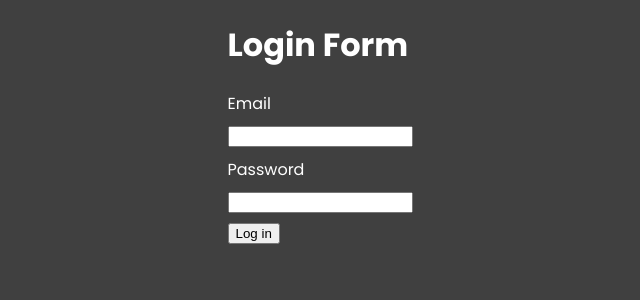
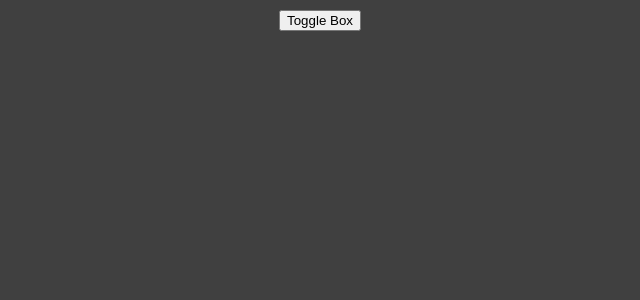
Before and after one commit to Janarththan4/Vue3_Basics, a Vue app in the folder vue-basics/: page / in a window 1280 px wide. Shown: the top 300 px of the page, without its empty margins (320-960 px from the left). Built offline with nearby package versions, Linux system fonts and the light colour scheme; the HTML template or start-up script is replaced by a standard one.

Commit message:
life-cycle hooks created,mounted,updated,unmounted

```diff
--- a/vue-basics/src/App.vue
+++ b/vue-basics/src/App.vue
@@ -1,30 +1,30 @@
 <template>
 
-<custom-form />
+<button @click="toggleBox">Toggle Box</button>
+<test-box v-if="isVisible" />
 
 </template>
 
 <script>
 import CustomForm from './components/CustomForm.vue'
+import TestBox from './components/TestBox.vue'
 
 export default {
   components: {
-    CustomForm,
+    CustomForm,TestBox
   },
   data() {
     return {
-      greeting: "Hello Vue 3!",
       isVisible: false,
-      // isVisible2: false,
     }
   },
   methods: {
-    toggleBox() {
+    toggleBox: function() {
       this.isVisible = !this.isVisible;
-    },
-    greet(greeting) {
-      console.log(greeting)
     }
+  },
+  updated() {
+    console.log('updated');
   }
 };
 
--- /dev/null
+++ b/vue-basics/src/components/TestBox.vue
@@ -0,0 +1,22 @@
+<template>
+  <div class="box"></div>
+</template>
+
+<script>
+export default {
+
+  created() {
+    console.log('created');
+  },
+  mounted() {
+    console.log('mounted');
+  },
+  unmounted() {
+    console.log('unmounted');
+  }
+}
+</script>
+
+<style>
+
+</style>
```
